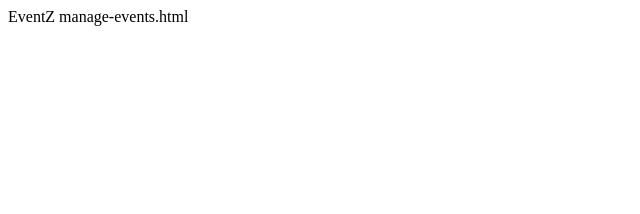
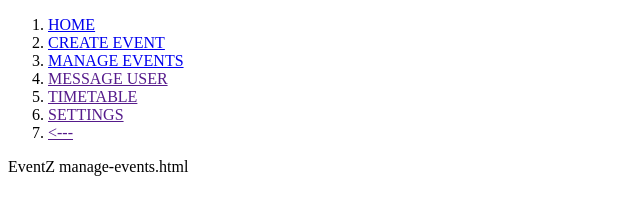
Before and after one commit to CybrChick007/EventPlanner, a website: page public/manage-events.html in a window 1280 px wide. Shown: the whole page, without its empty margins (0-640 px from the left). Drawn offline with Linux system fonts and the light colour scheme.

Commit message:
add nav bar

```diff
--- a/public/manage-events.html
+++ b/public/manage-events.html
@@ -4,5 +4,18 @@
   <meta charset="utf-8">
   <title>EventZ</title>
 </head>
+<body>
+  <nav>
+    <ol>
+      <li><a href="index">HOME</a></li>
+      <li><a href="create-event">CREATE EVENT</a></li>
+      <li><a href="manage-events">MANAGE EVENTS</a></li>
+      <li><a href="">MESSAGE USER</a></li>
+      <li><a href="">TIMETABLE</a></li>
+      <li><a href="">SETTINGS</a></li>
+      <li><a href="">&lt;---</a></li>
+    </ol>
+  </nav>
+</body>
 
 EventZ manage-events.html
```
